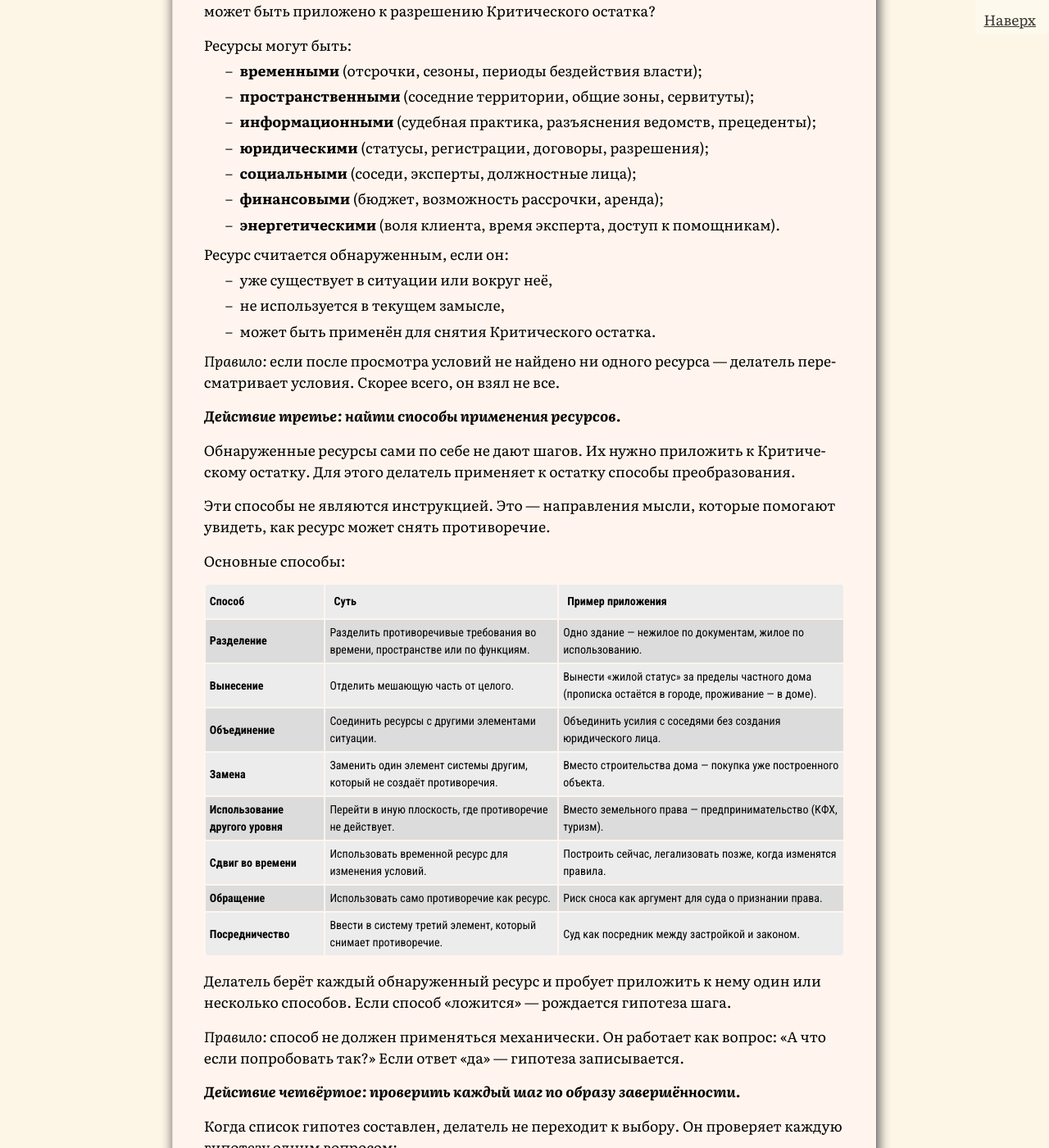
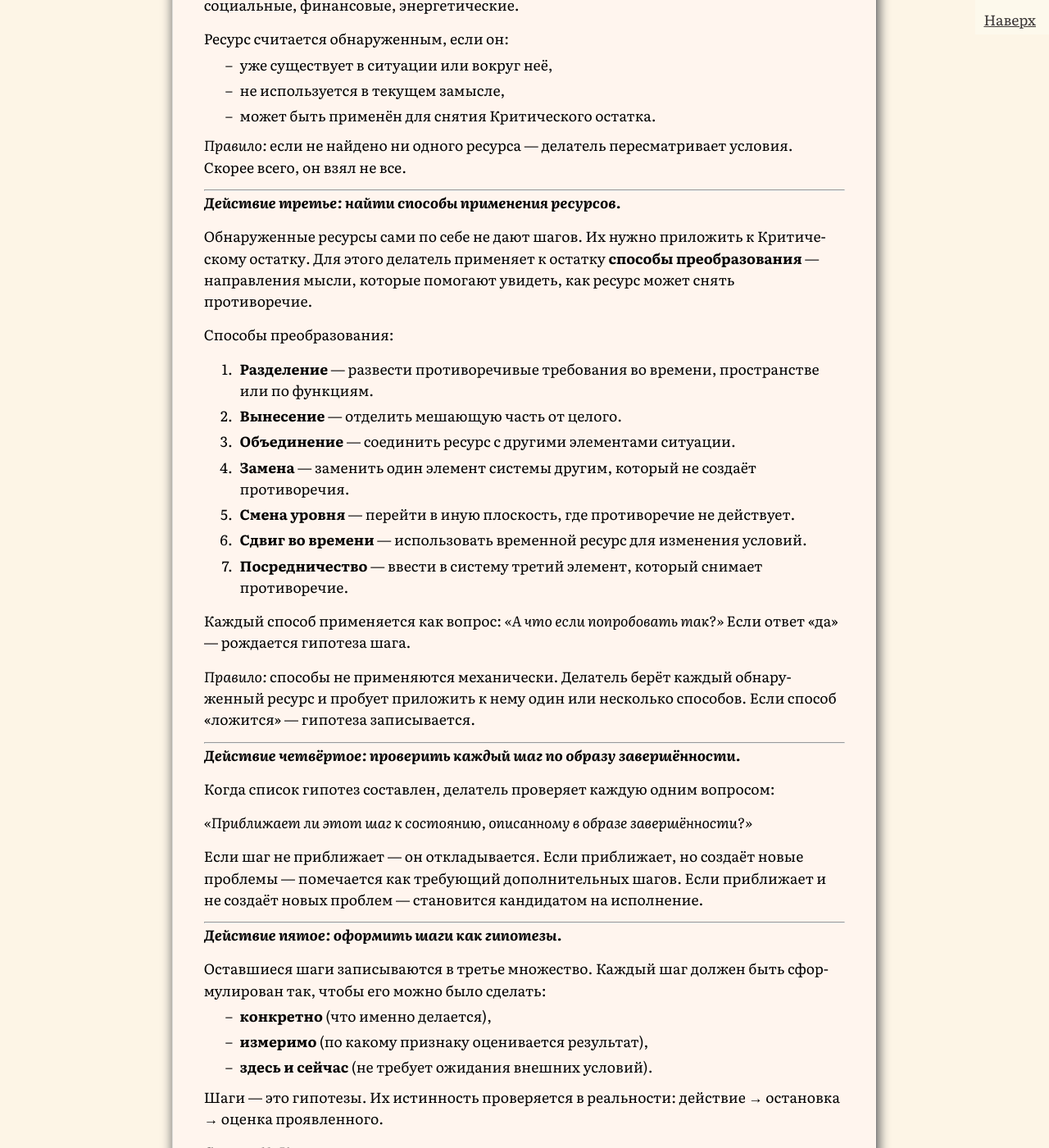
Before and after one commit to SergSi/land-use-art, a Jekyll site: the page built from _posts/2026-06-24-key.md, in a window 1280 px wide and 1400 px high, scrolled down 5391 px. Shown: the whole window at 82% size. Built offline with Jekyll 4.4.1, drawn with Linux system fonts in a browser that asks for light colours; some web fonts are replaced; some of the changed text lies outside the part shown.

Commit message:
Update 2026-06-24-key.md

```diff
--- a/_posts/2026-06-24-key.md
+++ b/_posts/2026-06-24-key.md
@@ -119,27 +119,23 @@
 
 Критический остаток не даёт шагов напрямую. Он требует процедуры, которая превращает диагноз в список возможных действий. Эта процедура состоит из пяти последовательных действий.
 
+------
+
 ***Действие первое: сформулировать образ завершённости.***
 
-Прежде чем искать шаги, делатель удерживает перед собой образ того состояния, в котором задача уже решена. Он не описывает путь — он описывает результат: что именно должно проявиться, чтобы замысел был воплощён. В этом образе функция выполняется, а система, создающая проблемы, либо отсутствует, либо не требует ресурсов, либо не создаёт новых затруднений.
+Делатель удерживает перед собой образ того состояния, в котором задача уже решена. Он описывает результат: что должно проявиться, чтобы замысел был воплощён. В этом образе функция выполняется, а система, создающая проблемы, либо отсутствует, либо не требует ресурсов.
 
-Этот образ не обязан быть достижимым. Он задаёт направление. Он становится мерой, по которой оцениваются все последующие шаги: приближает ли шаг к этому состоянию или уводит в сторону.
+Этот образ не обязан быть достижимым. Он задаёт направление и становится мерой для оценки шагов.
 
-*Правило:* прежде чем перейти к поиску шагов, делатель фиксирует образ завершённости в одной фразе. Если фраза не удерживается — значит, замысел ещё не прояснён, и нужно вернуться к вопросам.
+*Правило:* образ фиксируется в одной фразе. Если фраза не удерживается — замысел ещё не прояснён, нужно вернуться к вопросам.
+
+------
 
 ***Действие второе: обнаружить скрытые ресурсы.***
 
-В условиях ситуации всегда есть то, что уже существует, но не используется. Делатель просматривает все элементы ситуации и задаёт себе вопрос: что из того, что уже есть, может быть приложено к разрешению Критического остатка?
+В условиях ситуации всегда есть то, что уже существует, но не используется. Делатель просматривает элементы ситуации и задаёт вопрос: что из того, что уже есть, может быть приложено к разрешению Критического остатка?
 
-Ресурсы могут быть:
-
-- **временными** (отсрочки, сезоны, периоды бездействия власти);
-- **пространственными** (соседние территории, общие зоны, сервитуты);
-- **информационными** (судебная практика, разъяснения ведомств, прецеденты);
-- **юридическими** (статусы, регистрации, договоры, разрешения);
-- **социальными** (соседи, эксперты, должностные лица);
-- **финансовыми** (бюджет, возможность рассрочки, аренда);
-- **энергетическими** (воля клиента, время эксперта, доступ к помощникам).
+Ресурсы могут быть: временные, пространственные, информационные, юридические, социальные, финансовые, энергетические.
 
 Ресурс считается обнаруженным, если он:
 
@@ -147,48 +143,49 @@
 - не используется в текущем замысле,
 - может быть применён для снятия Критического остатка.
 
-*Правило:* если после просмотра условий не найдено ни одного ресурса — делатель пересматривает условия. Скорее всего, он взял не все.
+*Правило:* если не найдено ни одного ресурса — делатель пересматривает условия. Скорее всего, он взял не все.
+
+------
 
 ***Действие третье: найти способы применения ресурсов.***
 
-Обнаруженные ресурсы сами по себе не дают шагов. Их нужно приложить к Критическому остатку. Для этого делатель применяет к остатку способы преобразования.
+Обнаруженные ресурсы сами по себе не дают шагов. Их нужно приложить к Критическому остатку. Для этого делатель применяет к остатку **способы преобразования** — направления мысли, которые помогают увидеть, как ресурс может снять противоречие.
 
-Эти способы не являются инструкцией. Это — направления мысли, которые помогают увидеть, как ресурс может снять противоречие.
+Способы преобразования:
 
-Основные способы:
+1. **Разделение** — развести противоречивые требования во времени, пространстве или по функциям.
+2. **Вынесение** — отделить мешающую часть от целого.
+3. **Объединение** — соединить ресурс с другими элементами ситуации.
+4. **Замена** — заменить один элемент системы другим, который не создаёт противоречия.
+5. **Смена уровня** — перейти в иную плоскость, где противоречие не действует.
+6. **Сдвиг во времени** — использовать временной ресурс для изменения условий.
+7. **Посредничество** — ввести в систему третий элемент, который снимает противоречие.
 
-| Способ                           | Суть                                                         | Пример приложения                                            |
-| :------------------------------- | :----------------------------------------------------------- | :----------------------------------------------------------- |
-| **Разделение**                   | Разделить противоречивые требования во времени, пространстве или по функциям. | Одно здание — нежилое по документам, жилое по использованию. |
-| **Вынесение**                    | Отделить мешающую часть от целого.                           | Вынести «жилой статус» за пределы частного дома (прописка остаётся в городе, проживание — в доме). |
-| **Объединение**                  | Соединить ресурсы с другими элементами ситуации.             | Объединить усилия с соседями без создания юридического лица. |
-| **Замена**                       | Заменить один элемент системы другим, который не создаёт противоречия. | Вместо строительства дома — покупка уже построенного объекта. |
-| **Использование другого уровня** | Перейти в иную плоскость, где противоречие не действует.     | Вместо земельного права — предпринимательство (КФХ, туризм). |
-| **Сдвиг во времени**             | Использовать временной ресурс для изменения условий.         | Построить сейчас, легализовать позже, когда изменятся правила. |
-| **Обращение**                    | Использовать само противоречие как ресурс.                   | Риск сноса как аргумент для суда о признании права.          |
-| **Посредничество**               | Ввести в систему третий элемент, который снимает противоречие. | Суд как посредник между застройкой и законом.                |
+Каждый способ применяется как вопрос: *«А что если попробовать так?»* Если ответ «да» — рождается гипотеза шага.
 
-Делатель берёт каждый обнаруженный ресурс и пробует приложить к нему один или несколько способов. Если способ «ложится» — рождается гипотеза шага.
+*Правило:* способы не применяются механически. Делатель берёт каждый обнаруженный ресурс и пробует приложить к нему один или несколько способов. Если способ «ложится» — гипотеза записывается.
 
-*Правило:* способ не должен применяться механически. Он работает как вопрос: «А что если попробовать так?» Если ответ «да» — гипотеза записывается.
+------
 
 ***Действие четвёртое: проверить каждый шаг по образу завершённости.***
 
-Когда список гипотез составлен, делатель не переходит к выбору. Он проверяет каждую гипотезу одним вопросом:
+Когда список гипотез составлен, делатель проверяет каждую одним вопросом:
 
 *«Приближает ли этот шаг к состоянию, описанному в образе завершённости?»*
 
-Если шаг не приближает — он откладывается. Если приближает, но создаёт новые проблемы — он помечается как требующий дополнительных шагов. Если приближает и не создаёт новых проблем — он становится кандидатом на исполнение.
+Если шаг не приближает — он откладывается. Если приближает, но создаёт новые проблемы — помечается как требующий дополнительных шагов. Если приближает и не создаёт новых проблем — становится кандидатом на исполнение.
 
-***Действие пятое: оформить шаги как гипотезы, готовые к проверке.***
+------
 
-Оставшиеся после проверки шаги записываются в третье множество — **шаги**. Каждый шаг должен быть сформулирован так, чтобы его можно было сделать:
+***Действие пятое: оформить шаги как гипотезы.***
+
+Оставшиеся шаги записываются в третье множество. Каждый шаг должен быть сформулирован так, чтобы его можно было сделать:
 
 - **конкретно** (что именно делается),
 - **измеримо** (по какому признаку оценивается результат),
 - **здесь и сейчас** (не требует ожидания внешних условий).
 
-Шаги — это не план. Это гипотезы. Их истинность проверяется не внутри Ключа, а в реальности — через следующий круг: действие → остановка → оценка проявленного.
+Шаги — это гипотезы. Их истинность проверяется в реальности: действие → остановка → оценка проявленного.
 
 **Статья 11. Как удерживаются множества**
 
```
